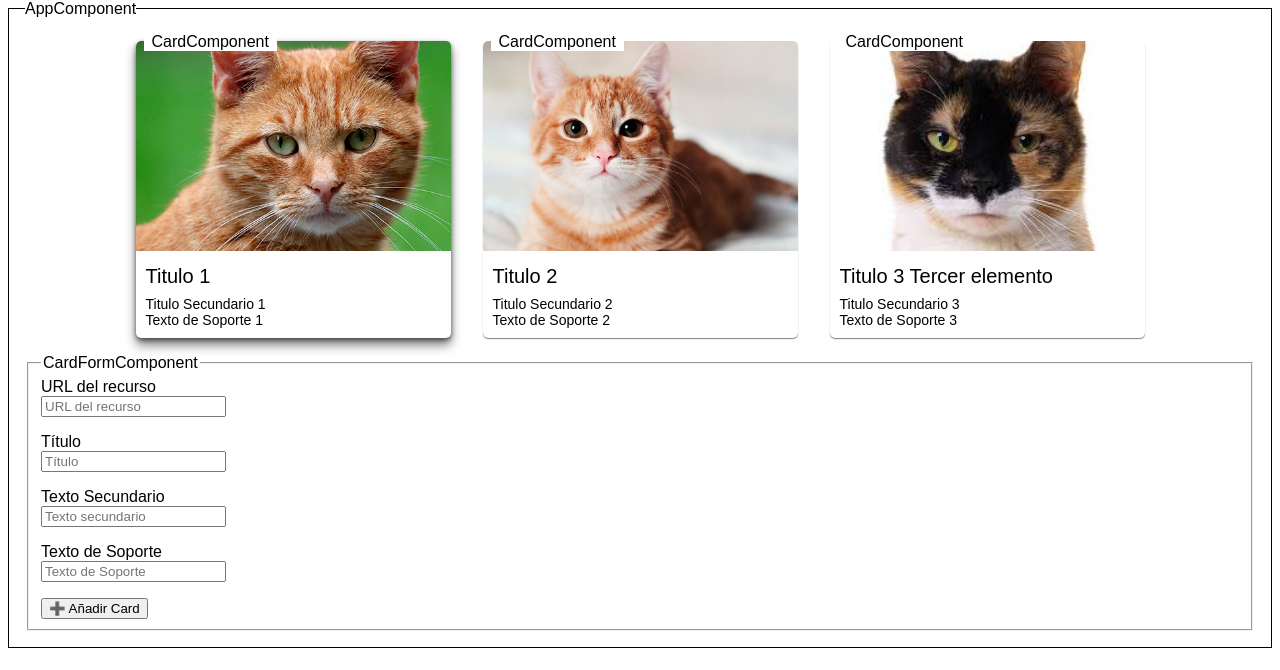
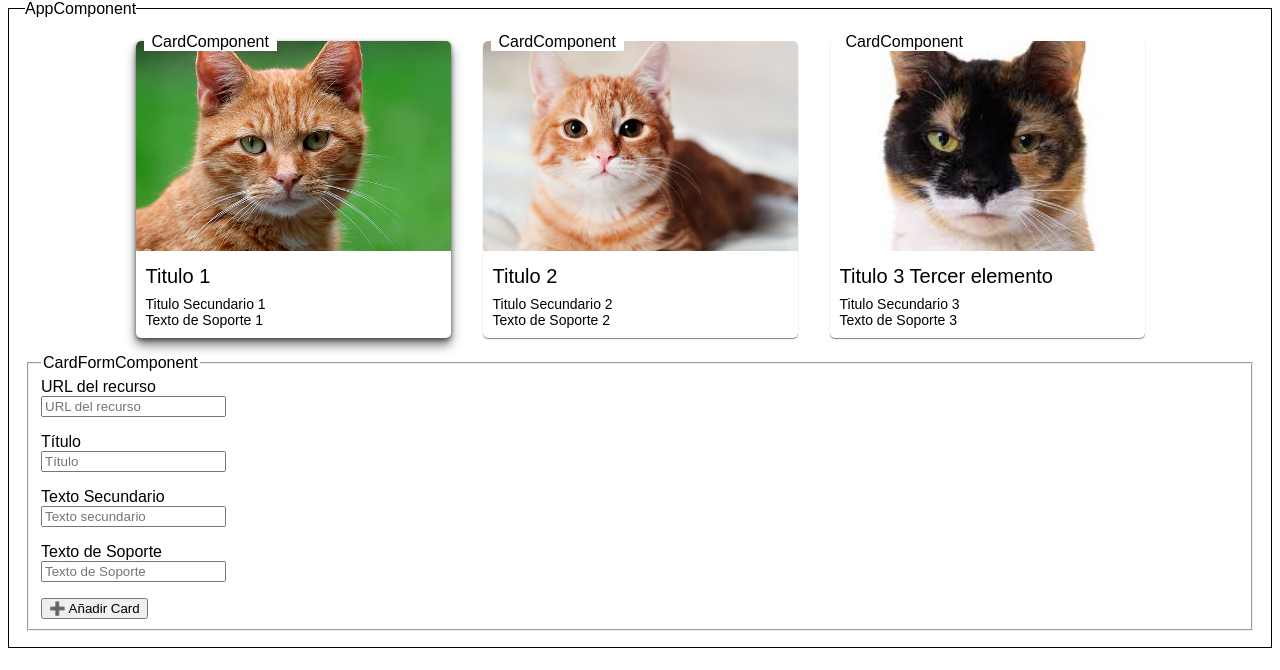
Before and after one commit to santiago-paz/Curso-De-Angular, an Angular app: page / in a window 1280 px wide. In both pictures the pointer is over the picture 293 px from the left and 146 px from the top of the page. Shown: the top 670 px of the page. Built offline with nearby package versions, Linux system fonts and the light colour scheme; no server answers.

Commit message:
Not too fancy

```diff
--- a/src/app/components/card/card.component.css
+++ b/src/app/components/card/card.component.css
@@ -29,7 +29,7 @@
 }
 
 .card-container:hover img {
-    width: 150%;
+    width: 120%;
     aspect-ratio: 1.5/1;
     border-top-left-radius: 5px;
     border-top-right-radius: 5px;
```
